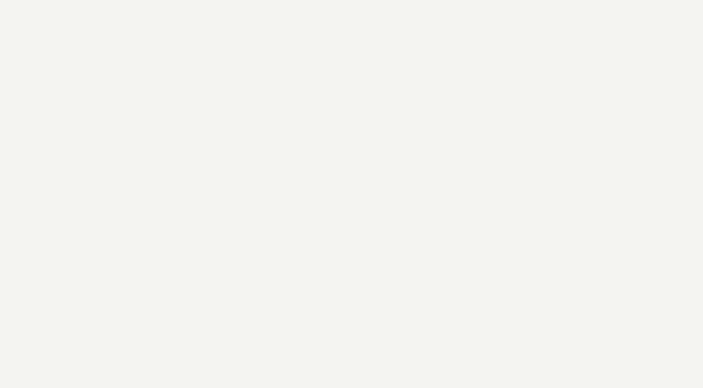
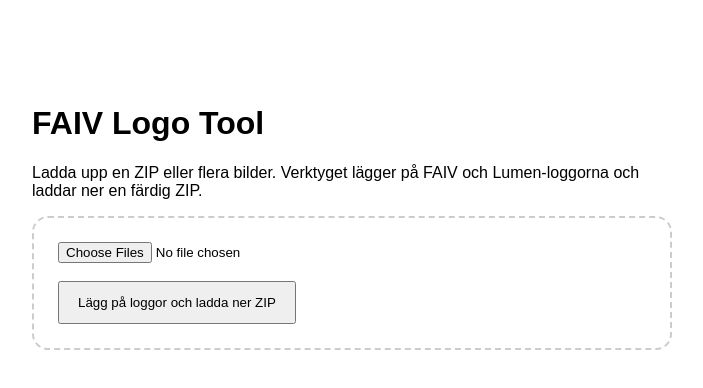
Before and after one commit to ulle73/faiv-logo, a website: page index.html in a window 1280 px wide. Shown: the whole page, without its empty margins (288-991 px from the left). Drawn offline with Linux system fonts and the light colour scheme.

Commit message:
Fix root index page

```diff
--- a/index.html
+++ b/index.html
@@ -1,22 +1,17 @@
-<!DOCTYPE html>
+<!doctype html>
 <html lang="sv">
 <head>
-  <meta charset="utf-8" />
-  <meta name="viewport" content="width=device-width, initial-scale=1" />
+  <meta charset="utf-8">
+  <meta name="viewport" content="width=device-width, initial-scale=1">
   <title>FAIV Logo Tool</title>
-  <style>
-    body {
-      font-family: Arial, sans-serif;
-      min-height: 100vh;
-      margin: 0;
-      display: grid;
-      place-items: center;
-      background: #f4f4f1;
-      color: #111;
-    }
-
-    main {
-      width: min(92vw, 560px);
-      background: white;
-      border-radius: 20px;
-      padding: 32px;
+</head>
+<body style="font-family:Arial,sans-serif;max-width:640px;margin:60px auto;padding:24px;">
+  <h1>FAIV Logo Tool</h1>
+  <p>Ladda upp en ZIP eller flera bilder. Verktyget lägger på FAIV och Lumen-loggorna och laddar ner en färdig ZIP.</p>
+  <form action="/api/upload" method="post" enctype="multipart/form-data" style="border:2px dashed #ccc;border-radius:16px;padding:24px;">
+    <input type="file" name="files" multiple required accept=".zip,image/jpeg,image/png,image/webp">
+    <br><br>
+    <button type="submit" style="padding:12px 18px;cursor:pointer;">Lägg på loggor och ladda ner ZIP</button>
+  </form>
+</body>
+</html>
```
